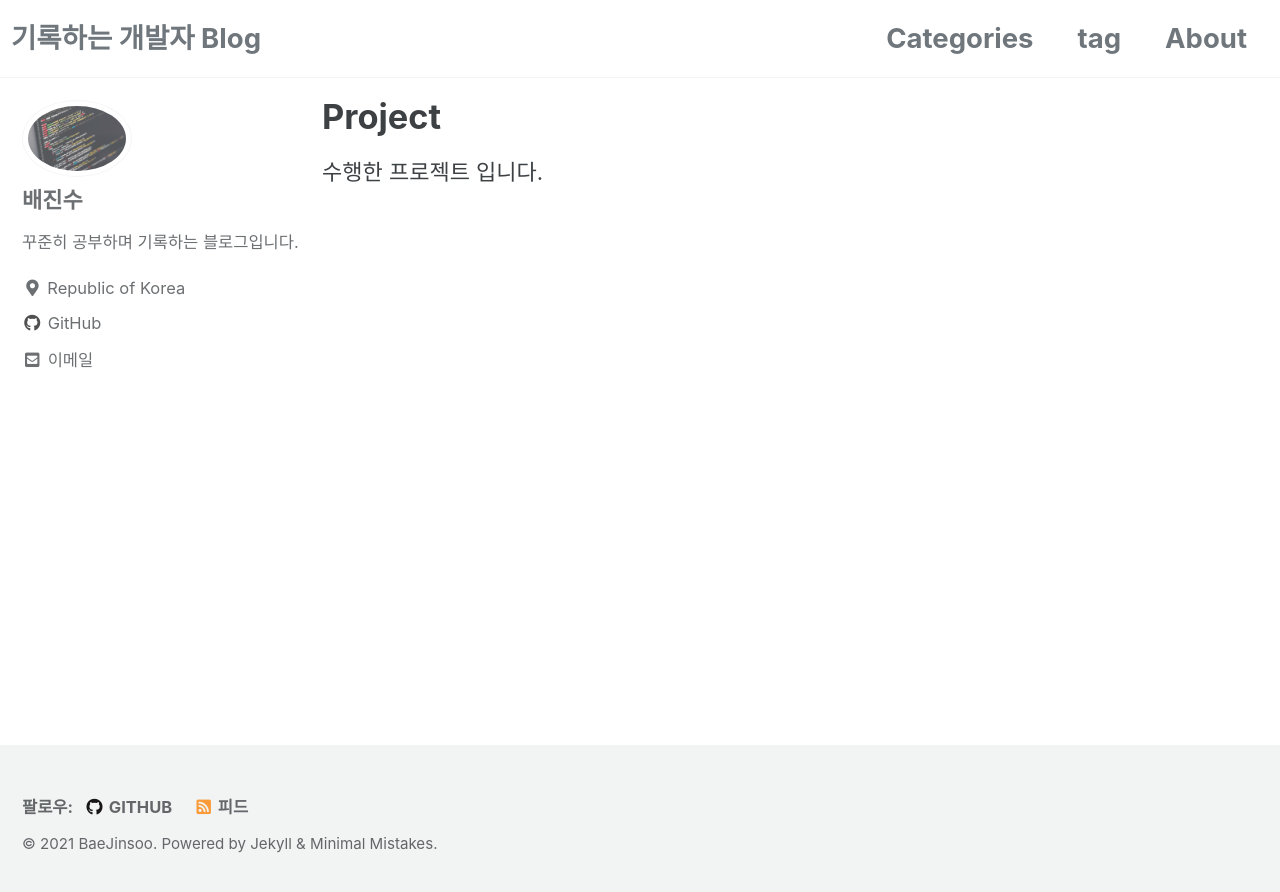
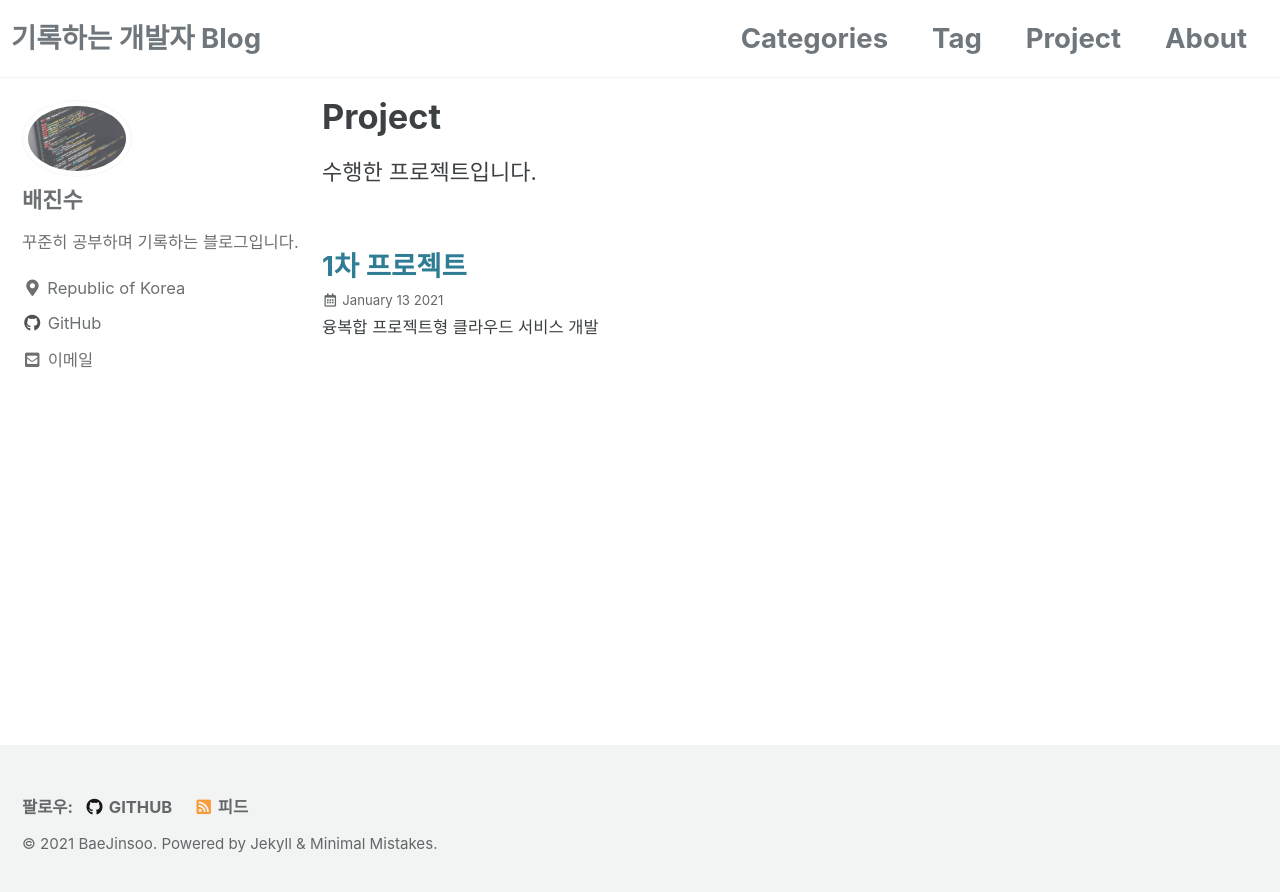
Before and after one commit to baejinsoo/baejinsoo.github.io, a Jekyll site: the page built from _pages/project.md, in a window 1280 px wide. Shown: the top 892 px of the page. Built offline with Jekyll 4.4.1, drawn with Linux system fonts in a browser that asks for light colours; cached includes are drawn as plain includes.

Commit message:
메뉴바에 project 추가

```diff
--- a/_data/navigation.yml
+++ b/_data/navigation.yml
@@ -2,8 +2,10 @@
 main:
   - title: "Categories"
     url: /categories/
-  - title: "tag"
+  - title: "Tag"
     url: /tags/
+  - title: "Project"
+    url: /project/
   - title: "About"
     url: /about/
   # - title: "Sample Collections"
--- /dev/null
+++ b/_posts/Project/2021-1-13-Project-01.md
@@ -0,0 +1,10 @@
+---
+title: "1차 프로젝트"
+excerpt: "융복합 프로젝트형 클라우드 서비스 개발"
+categories:
+  - Project
+last_modified_at: 2021-01-13
+toc: true
+---
+
+## Django Website
```
Also changed, not shown: _pages/project.md (+2 -2 lines).
